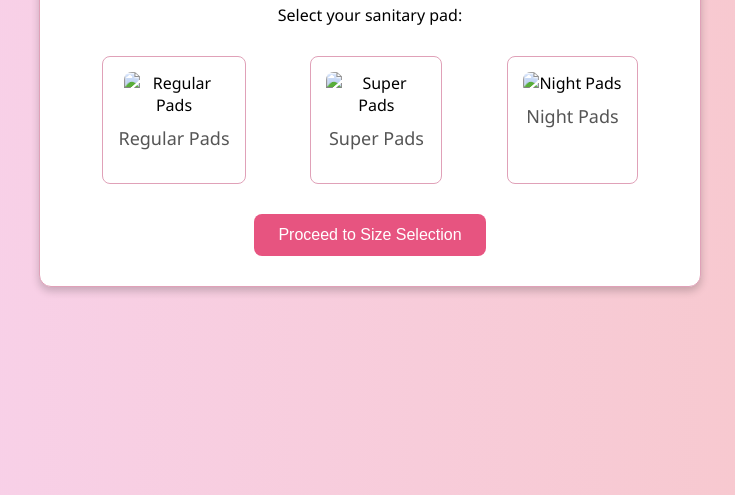
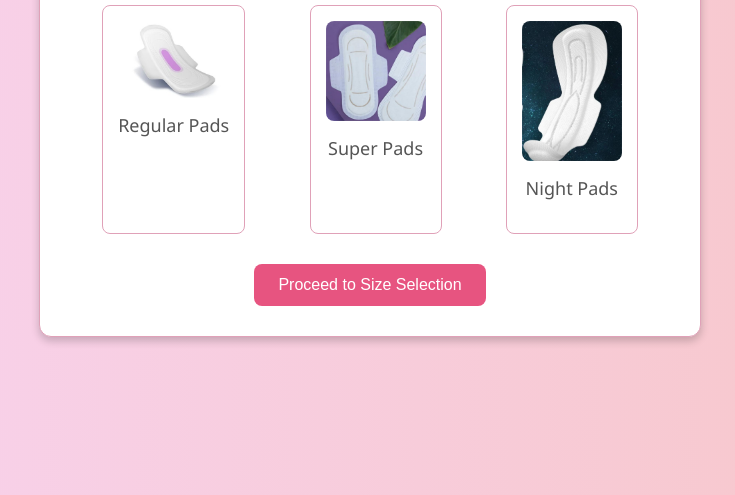
Before and after one commit to santhra-code/digital-vending-machine, a plain HTML site: page index.html in a window 1280 px wide. Shown: the part 305-800 px from the top of the page, without its empty margins (270-1005 px from the left). Drawn offline with Linux system fonts and the light colour scheme; files whose address does not match are found by name.

Commit message:
Update index.html

```diff
--- a/index.html
+++ b/index.html
@@ -14,15 +14,15 @@
 
       <div class="product-selection">
         <div class="product" onclick="selectProduct('Regular Pads')">
-          <img src="" alt="Regular Pads">
+          <img src="C:\Users\santh\OneDrive\Desktop\images\regular-sanitary-pad-pink-print-260nw-130414274.jpg" alt="Regular Pads">
           <p>Regular Pads</p>
         </div>
         <div class="product" onclick="selectProduct('Super Pads')">
-          <img src="" alt="Super Pads">
+          <img src="C:\Users\santh\OneDrive\Desktop\images\Banana_Pads_Images_for_Saathi_Website_720x.png" alt="Super Pads">
           <p>Super Pads</p>
         </div>
         <div class="product" onclick="selectProduct('Night Pads')">
-          <img src="" alt="Night Pads">
+          <img src="C:\Users\santh\OneDrive\Desktop\images\night pads.png" alt="Night Pads">
           <p>Night Pads</p>
         </div>
       </div>
```
